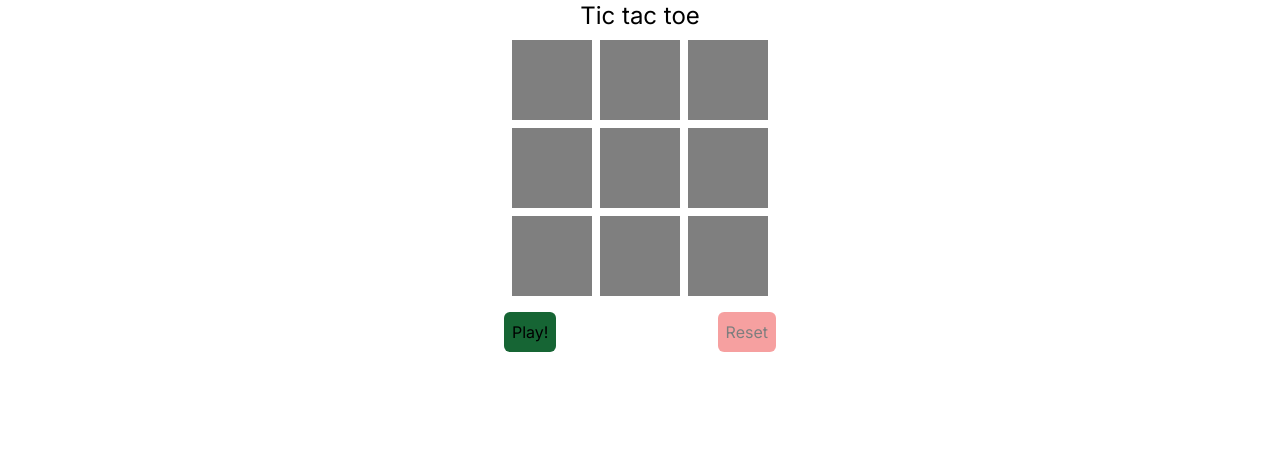
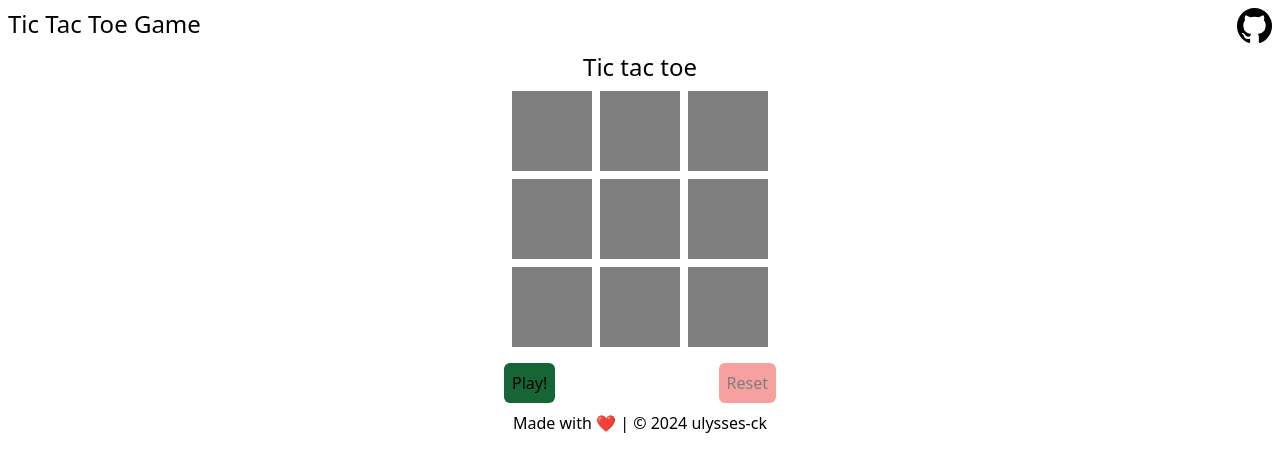
Before and after one commit to ulysses-ck/tateti-react-next, a Next.js app: page / in a window 1280 px wide. Shown: the top 472 px of the page. Built offline with nearby package versions, Linux system fonts and the light colour scheme.

Commit message:
style(layout): change layout at root page.

```diff
--- a/src/app/layout.tsx
+++ b/src/app/layout.tsx
@@ -1,13 +1,9 @@
-import type { Metadata } from "next";
-import { Inter } from "next/font/google";
+// styles
 import "./globals.css";
 
-const inter = Inter({ subsets: ["latin"] });
-
-export const metadata: Metadata = {
-	title: "Create Next App",
-	description: "Generated by create next app",
-};
+// components
+import Navbar from "../components/Navbar";
+import Footer from "../components/Footer";
 
 export default function RootLayout({
 	children,
@@ -16,7 +12,11 @@
 }>) {
 	return (
 		<html lang="en">
-			<body className={inter.className}>{children}</body>
+			<body>
+				<Navbar />
+				{children}
+				<Footer />
+			</body>
 		</html>
 	);
 }
```
